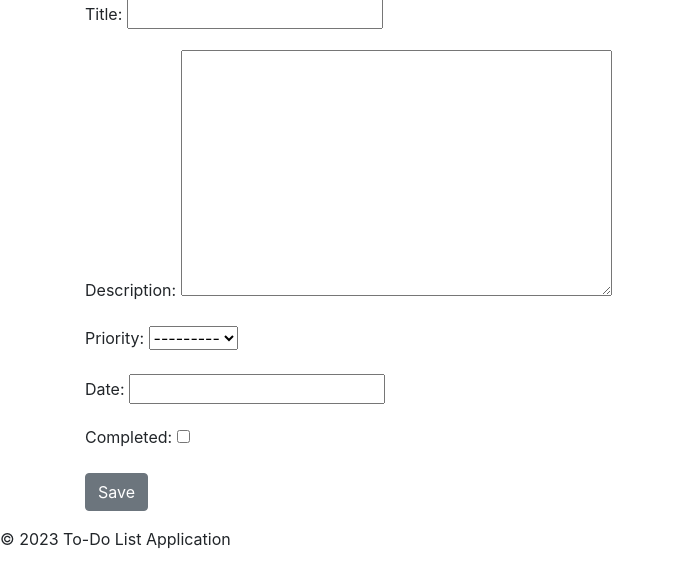
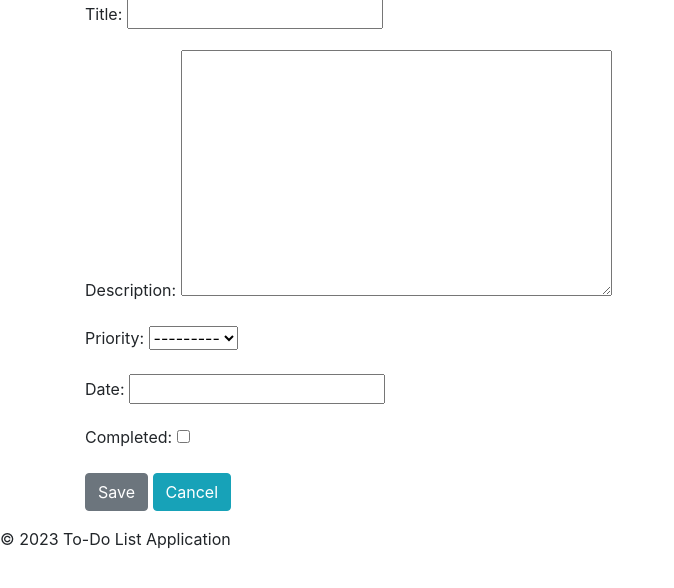
Before and after one commit to gold-amaechi/Hackathon, a Django app: page /todo/task/add/ in a window 1280 px wide. Shown: the part 159-747 px from the top of the page, without its empty margins (0-674 px from the left). Run offline with Django 4.2, Linux system fonts and the light colour scheme; some libraries are stand-ins or nearby versions.

Commit message:
Added a cancel button on task form

```diff
--- a/todo/templates/todo/task_form.html
+++ b/todo/templates/todo/task_form.html
@@ -15,6 +15,7 @@
       {% csrf_token %}
       {{ form.as_p }}
       <button type="submit" class="btn btn-secondary">Save</button>
+      <a href="{% url 'todo:task-list' %}" class="btn btn-info" role="button">Cancel</a>
   </form>
     </div>
 </div>
```
